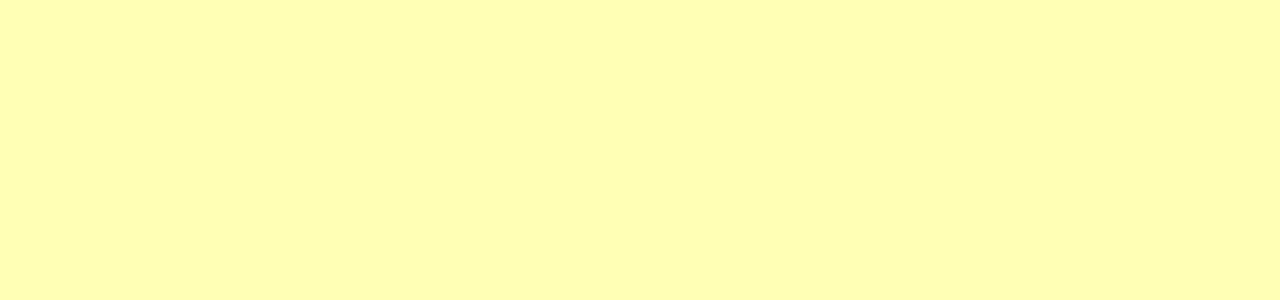
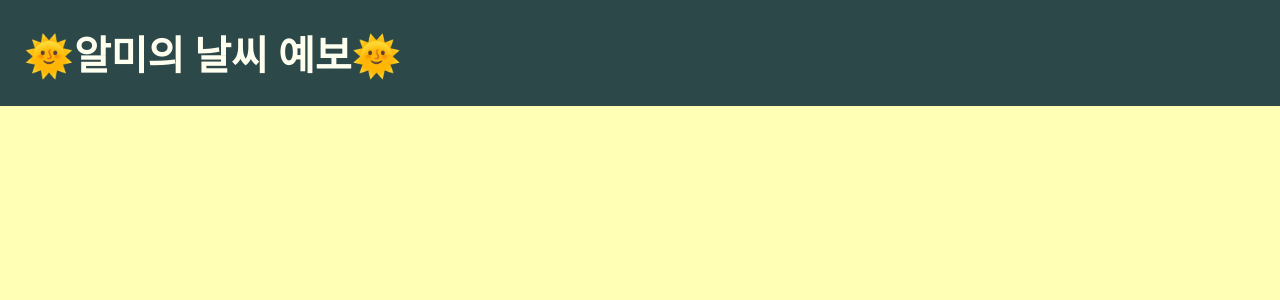
Before and after one commit to GO-SOPT-WEB/AReumSeo, a React (Vite) app in the folder week4/: page /day/1 in a window 1280 px wide. Before the commit this address had no page. Shown: the top 300 px of the page. Built offline with nearby package versions, Linux system fonts and the light colour scheme; a web font is replaced by a local one.

Commit message:
chore: 하루/ 주간 날씨 출력 페이지 추가

```diff
--- a/week4/src/Router.jsx
+++ b/week4/src/Router.jsx
@@ -1,11 +1,20 @@
 import { BrowserRouter, Route, Routes } from "react-router-dom";
 import WeatherPage from "./pages/WeatherPage";
+import DetailCardPage from "./pages/DetailCardPage";
+import DetailDayWeather from "./components/DetailDayWeather";
+import DetailWeekWeather from "./components/DetailWeekWeather";
 
 const Router = () => {
   return (
     <BrowserRouter>
       <Routes>
         <Route path="/" element={<WeatherPage />} />
+        <Route path="/day" element={<DetailCardPage />}>
+          <Route path=":cityId" element={<DetailDayWeather />} />
+        </Route>
+        <Route path="/week" element={<DetailCardPage />}>
+          <Route path=":cityId" element={<DetailWeekWeather />} />
+        </Route>
       </Routes>
     </BrowserRouter>
   );
--- /dev/null
+++ b/week4/src/components/DetailDayWeather.jsx
@@ -0,0 +1,5 @@
+const DetailDayWeather = () => {
+  return <div>DayWeather</div>;
+};
+
+export default DetailDayWeather;
--- /dev/null
+++ b/week4/src/components/DetailWeekWeather.jsx
@@ -0,0 +1,5 @@
+const DetailWeekWeather = () => {
+  return <div>WeekWeather</div>;
+};
+
+export default DetailWeekWeather;
--- /dev/null
+++ b/week4/src/pages/DetailCardPage.jsx
@@ -0,0 +1,12 @@
+import { Outlet } from "react-router-dom";
+import PageLayout from "../components/PageLayout";
+
+const DetailCardPage = () => {
+  return (
+    <PageLayout>
+      <Outlet />
+    </PageLayout>
+  );
+};
+
+export default DetailCardPage;
```
